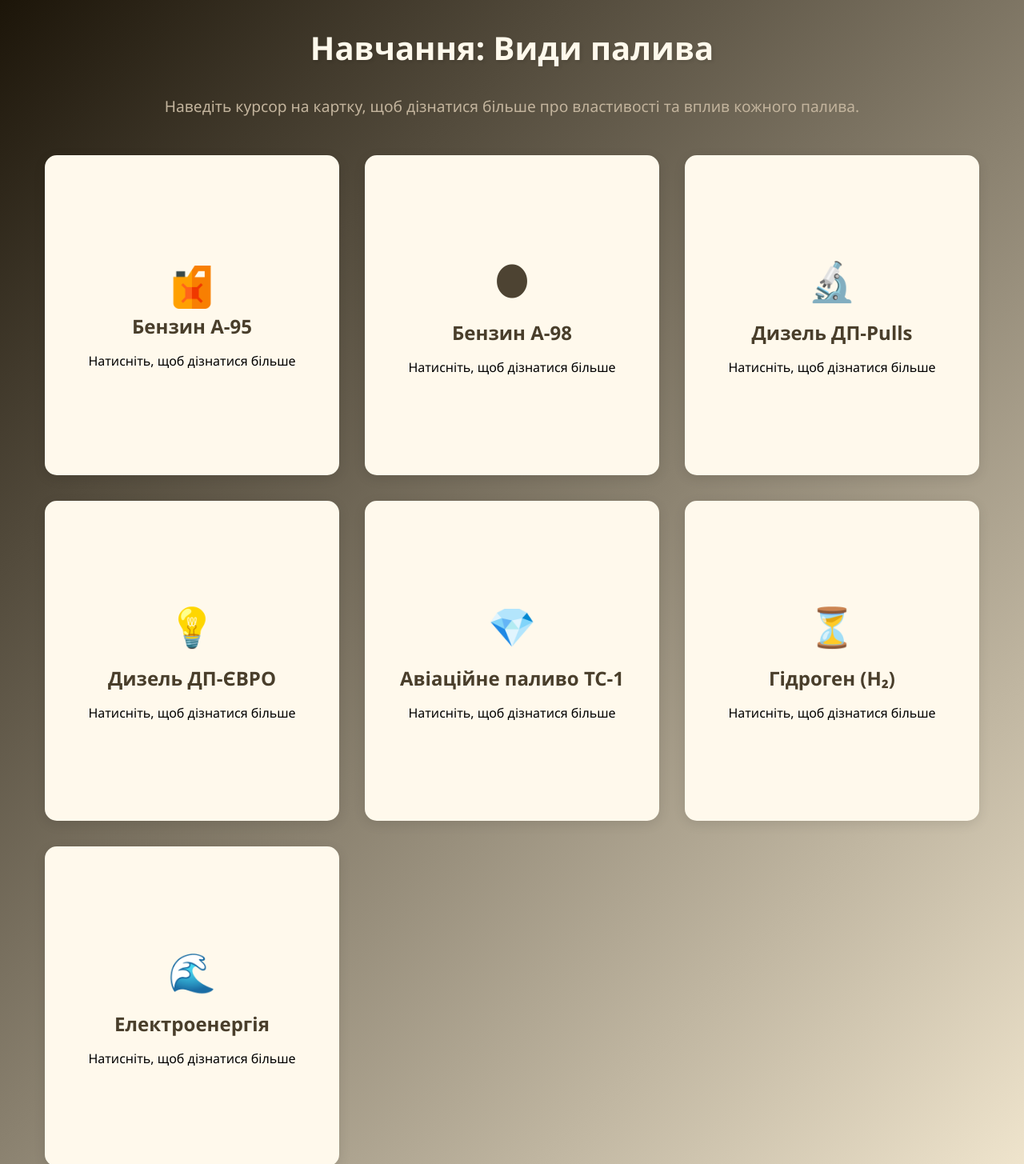
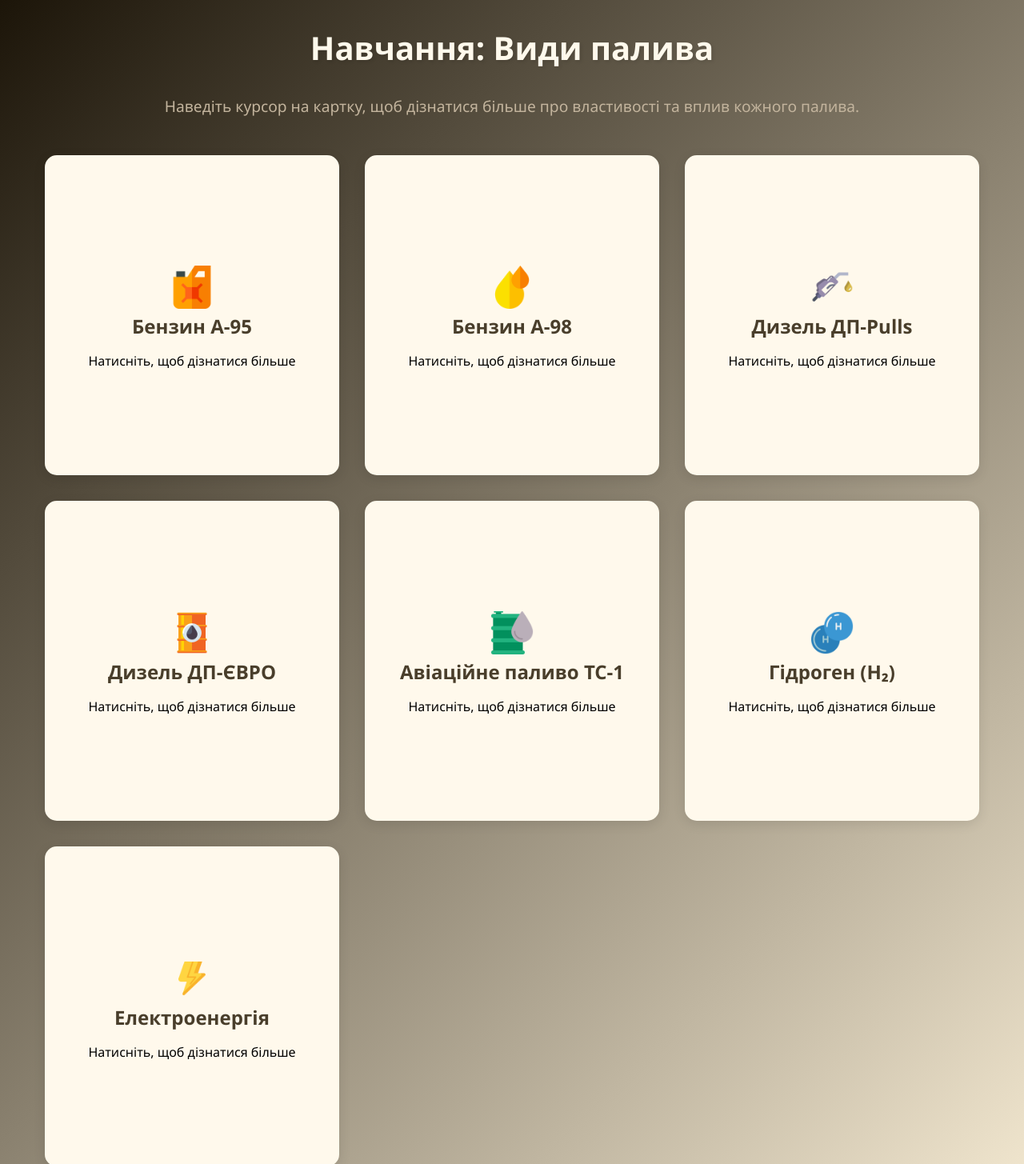
Before and after one commit to toriwikt/Fuel-web, a plain HTML site: page learning.html in a window 1280 px wide. Shown: the top 1455 px of the page at 80% size. Drawn offline with Linux system fonts and the light colour scheme.

Commit message:
всі іконки

```diff
--- a/learning.html
+++ b/learning.html
@@ -61,7 +61,7 @@
             <div class="card">
                 <div class="card-inner">
                     <div class="card-front">
-                        <div class="card-icon">🌑</div>
+                        <img src="img/free-icon-oil-2051338.png" alt="">
                         <h2>Бензин А-98</h2>
                         <p>Натисніть, щоб дізнатися більше</p>
                     </div>
@@ -106,7 +106,7 @@
             <div class="card">
                 <div class="card-inner">
                     <div class="card-front">
-                        <div class="card-icon">🔬</div>
+                        <img src="img/free-icon-petroleum-4055245.png" alt="">
                         <h2>Дизель ДП-Pulls</h2>
                         <p>Натисніть, щоб дізнатися більше</p>
                     </div>
@@ -151,7 +151,7 @@
             <div class="card">
                 <div class="card-inner">
                     <div class="card-front">
-                        <div class="card-icon">💡</div>
+                        <img src="img/free-icon-oil-barrel-4515613.png" alt="">
                         <h2>Дизель ДП-ЄВРО</h2>
                         <p>Натисніть, щоб дізнатися більше</p>
                     </div>
@@ -196,7 +196,7 @@
             <div class="card">
                 <div class="card-inner">
                     <div class="card-front">
-                        <div class="card-icon">💎</div>
+                        <img src="img/free-icon-oil-barrel-3444163.png" alt="">
                         <h2>Авіаційне паливо TC-1</h2>
                         <p>Натисніть, щоб дізнатися більше</p>
                     </div>
@@ -241,7 +241,7 @@
             <div class="card">
                 <div class="card-inner">
                     <div class="card-front">
-                        <div class="card-icon">⏳</div>
+                        <img src="img/free-icon-hydrogen-6255587.png" alt="">
                         <h2>Гідроген (H₂)</h2>
                         <p>Натисніть, щоб дізнатися більше</p>
                     </div>
@@ -286,7 +286,7 @@
             <div class="card">
                 <div class="card-inner">
                     <div class="card-front">
-                        <div class="card-icon">🌊</div>
+                        <img src="img/free-icon-electric-power-5302648.png" alt="">
                         <h2>Електроенергія</h2>
                         <p>Натисніть, щоб дізнатися більше</p>
                     </div>
```
